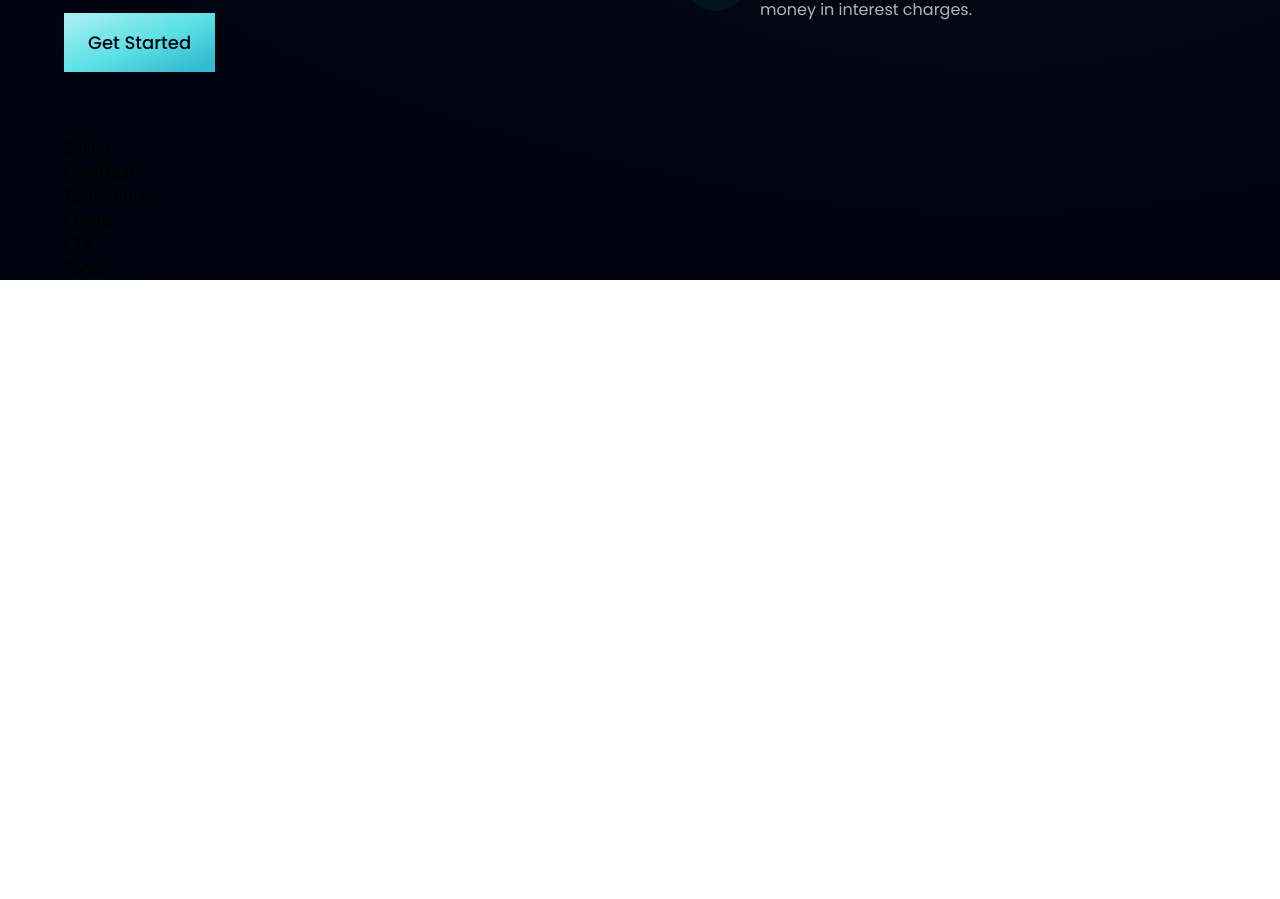
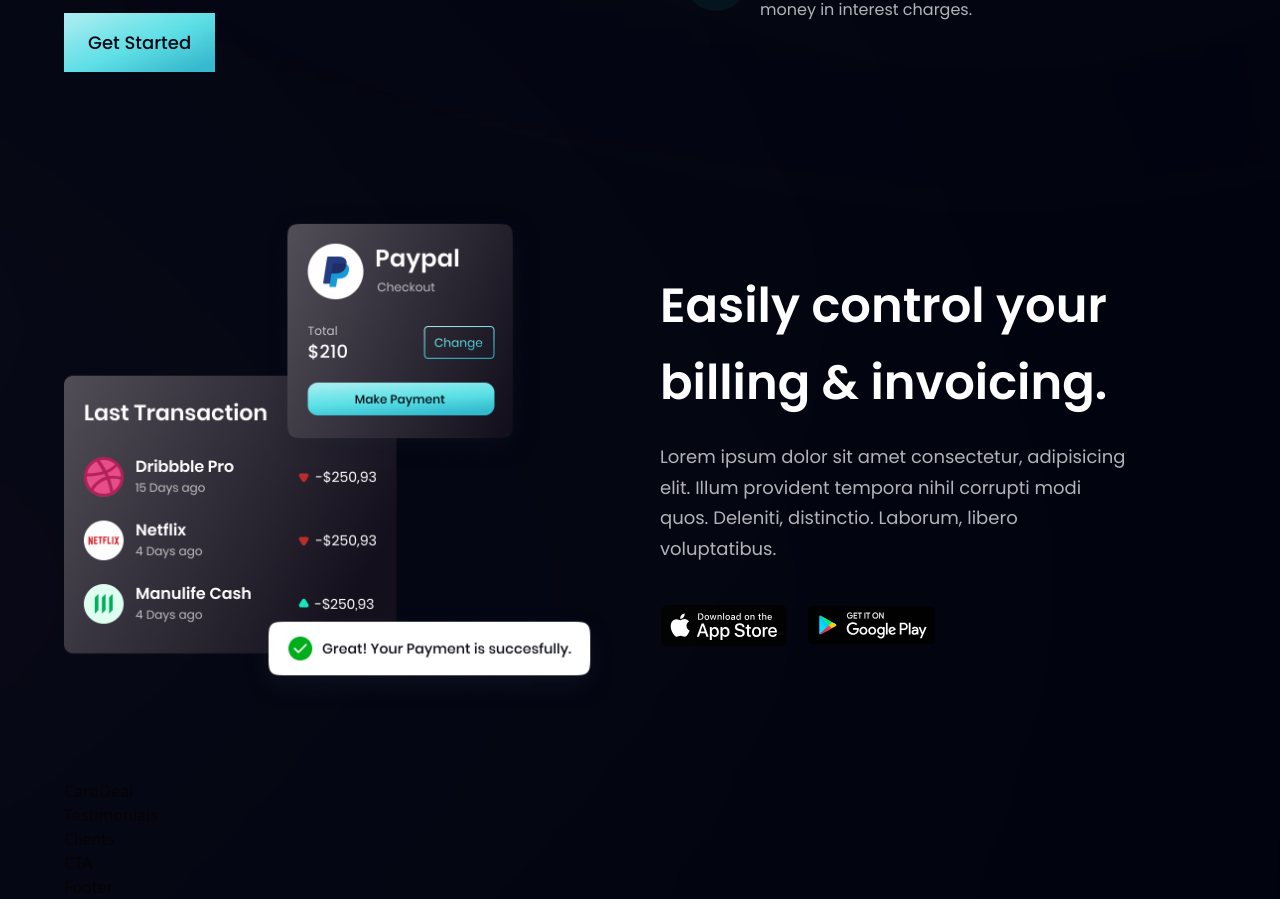
Before and after one commit to Tochukwu-Nwosu/hoobank-app, a React (Vite) app: page / in a window 1280 px wide. Shown: the part 1410-2309 px from the top of the page. Before the commit the page ends 1690 px from the top, so only its background shows below. Built offline with nearby package versions, Linux system fonts and the light colour scheme.

Commit message:
completed billing section

```diff
--- a/src/components/Billing.jsx
+++ b/src/components/Billing.jsx
@@ -1,11 +1,26 @@
-import React from 'react'
+import { apple, bill, google } from '../assets';
+import styles, { layout } from '../style';
 
-const Billing = () => {
-  return (
-    <div>
-      Billing
+const Billing = () => (
+  <section id="product" className={layout.sectionReverse}>
+    <div className={layout.sectionImgReverse}>
+      <img src={bill} alt="billing" className="w-[100%] h-[100%] relative z-[5]" />
+
+      <div className="absolute z-[3] -left-1/2 top-0 w-[50%] h-[50%] rounded-full white__gradient"></div>
+      <div className="absolute z-[0] -left-1/2 bottom-0 w-[50%] h-[50%] rounded-full pink__gradient"></div>
     </div>
-  )
-}
+
+    <div className={layout.sectionInfo}>
+      <h2 className={styles.heading2}>Easily control your <br className="sm:block hidden"/> billing & invoicing.</h2>
+      <p className={`${styles.paragraph} max-w-[470px] mt-5`}>
+        Lorem ipsum dolor sit amet consectetur, adipisicing elit. Illum provident tempora nihil corrupti modi quos. Deleniti, distinctio. Laborum, libero voluptatibus.
+      </p>
+      <div className="flex flex-row flex-wrap sm:mt-10 mt-6">
+        <img src={apple} alt="apple" className="w-[128px] h-[42px] object-contain mr-5 cursor-pointer" />
+        <img src={google} alt="google" className="w-[128px] h-[42px] object-contain cursor-pointer" />
+      </div>
+    </div>
+  </section>
+)
 
 export default Billing
```
